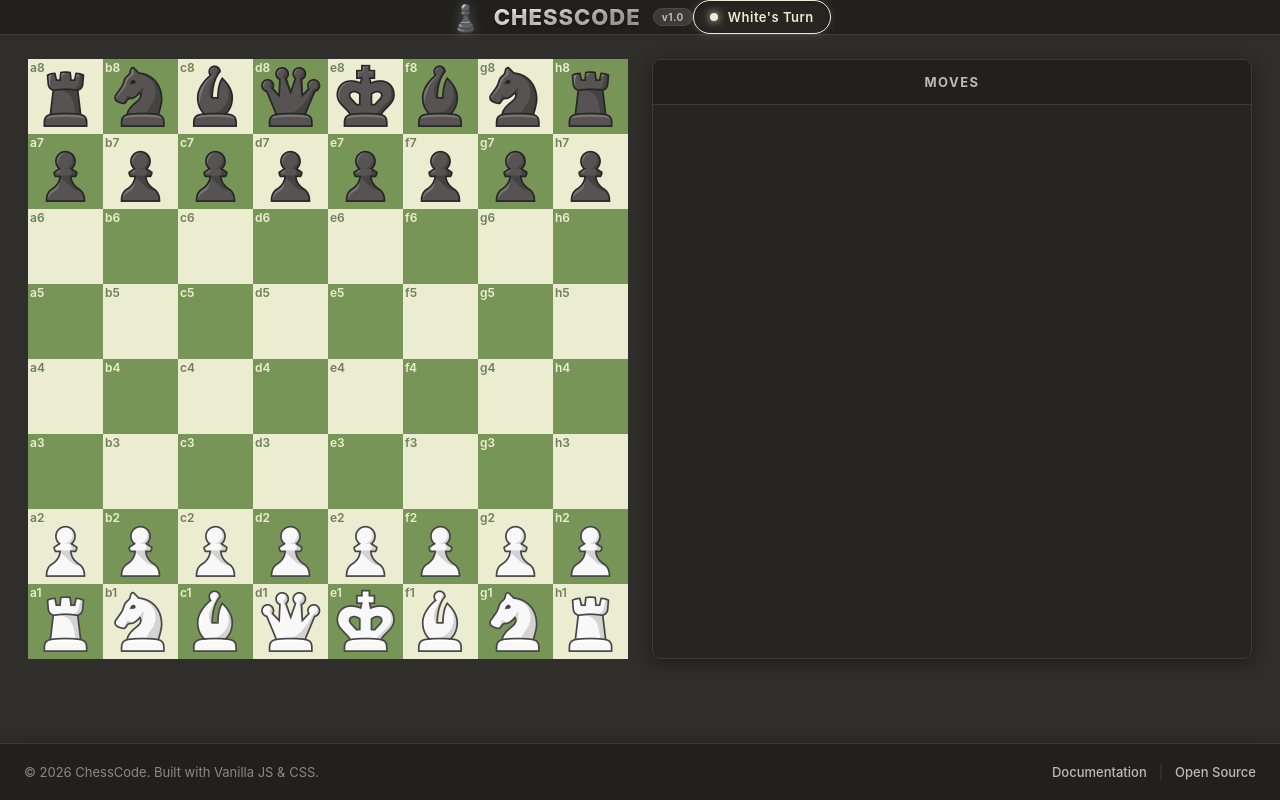
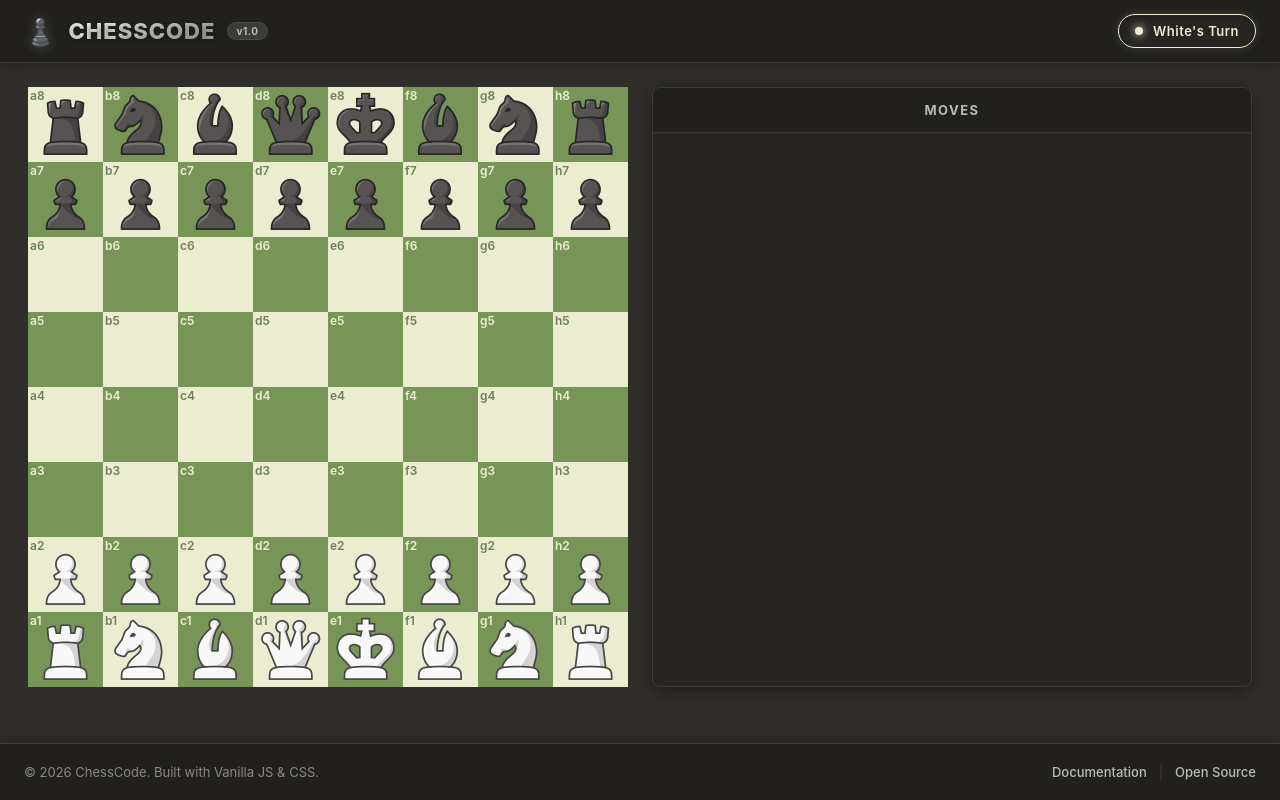
Before and after one commit to sharmaa-abhi/ChessCode, a plain HTML site: page index.html in a window 1280 px wide. Drawn offline with Linux system fonts and the light colour scheme.

Commit message:
updated header or footer

```diff
--- a/style/style.css
+++ b/style/style.css
@@ -258,12 +258,13 @@ body {
 /* ===== HEADER & FOOTER ===== */
 
 .app-header {
-  display: flex;
-  flex-direction: column;
-  justify-content: center;
-  align-items: center;
   background-color: #21201d;
   border-bottom: 1px solid #3d3b37;
+  padding: 14px 24px;
+  position: sticky;
+  top: 0;
+  z-index: 100;
+  box-shadow: 0 4px 12px rgba(0, 0, 0, 0.25);
 }
 
 .header-content {
@@ -415,5 +416,5 @@ body {
 
 .footer-divider {
   color: #3d3b37;
-  user-select: none;
+  /* user-select: none; */
 }
```
